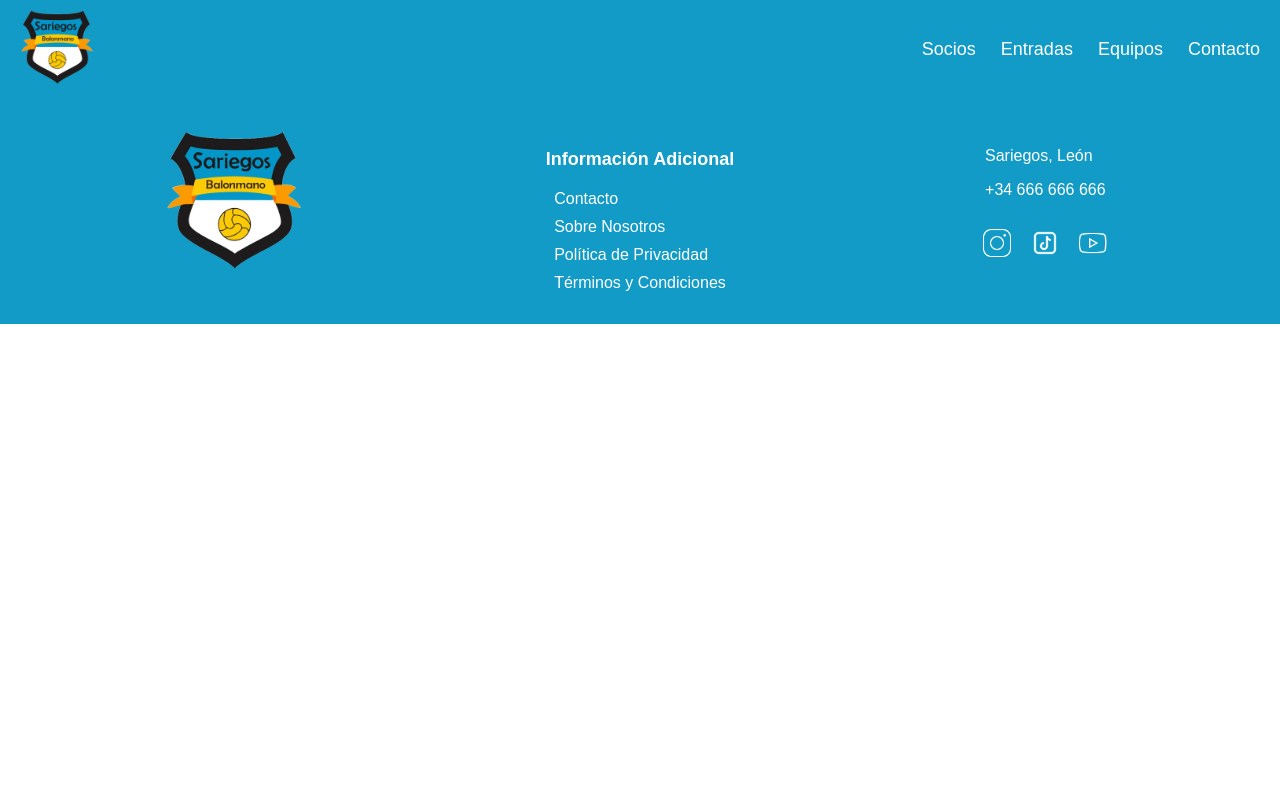
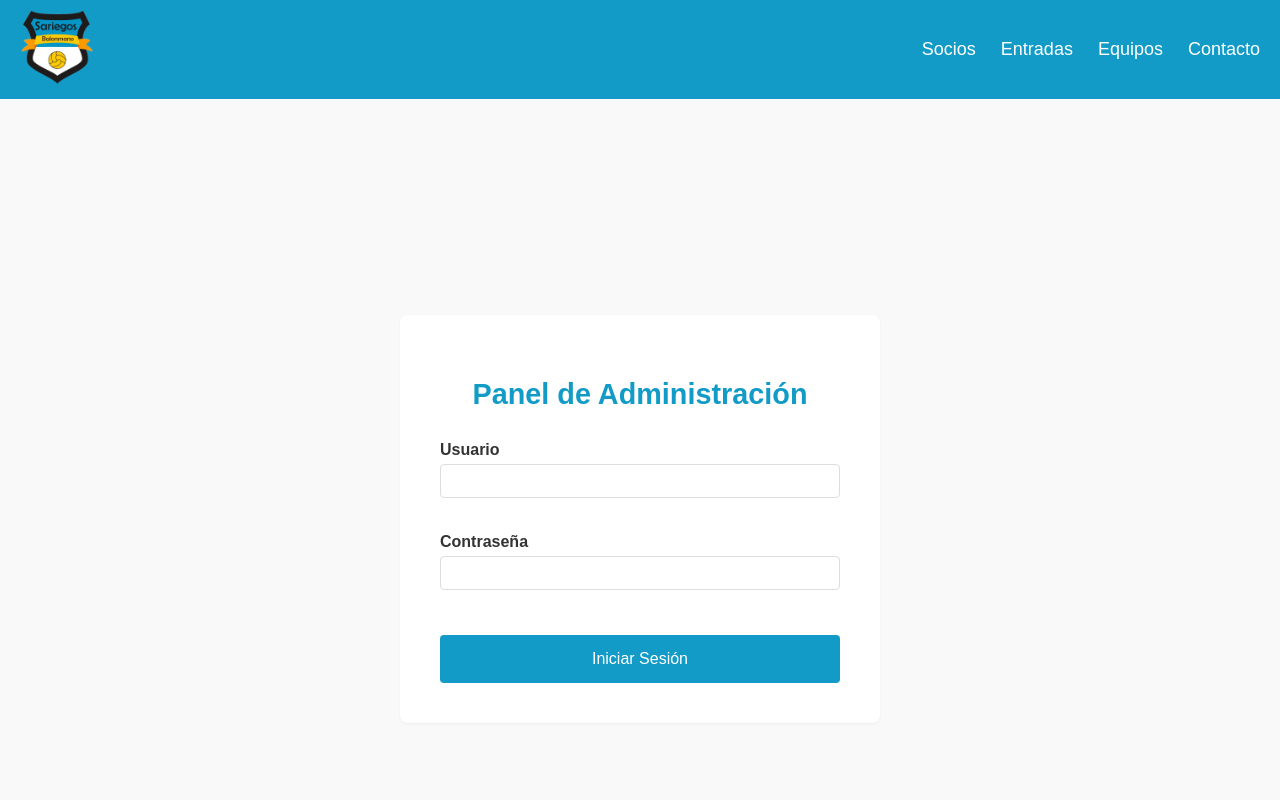
Before and after one commit to Danykeidel03/front-bmsariegos, a React (Vite) app: page /adminBalonmano in a window 1280 px wide. Shown: the top 800 px of the page. Built offline with nearby package versions, Linux system fonts and the light colour scheme.

Commit message:
despliegue

```diff
--- a/src/App.jsx
+++ b/src/App.jsx
@@ -11,7 +11,7 @@ function AppRoutes() {
     <Routes>
       <Route path="/" element={<Home />} />
       <Route path="/contacto" element={<Contact />} />
-      <Route path="/admin" element={<Admin />} />
+      <Route path="/adminBalonmano" element={<Admin />} />
     </Routes>
   );
 }
```
